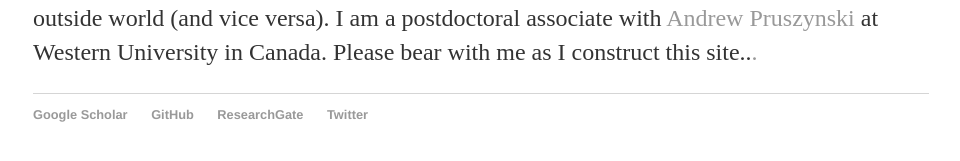
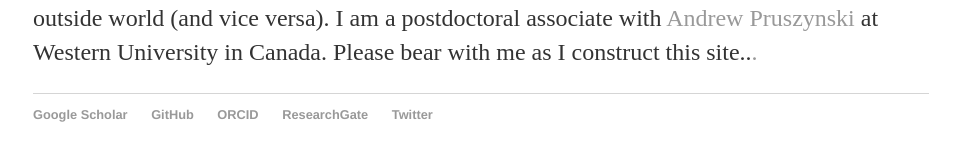
Before and after one commit to sreschechtko/sreschechtko.github.io, a Jekyll site: the page built from index.html, in a window 1280 px wide. Shown: the part 210-371 px from the top of the page, without its empty margins (159-1119 px from the left). Built offline with Jekyll 4.4.1, drawn with Linux system fonts in a browser that asks for light colours.

Commit message:
Update default.html

```diff
--- a/_layouts/default.html
+++ b/_layouts/default.html
@@ -24,6 +24,7 @@
 	    		<ul>
 	        		<li><a href="https://scholar.google.com/citations?user=oxyl3i8AAAAJ&hl=en">Google Scholar</a></li>
 	        		<li><a href="https://github.com/sreschechtko">GitHub</a></li>
+				<li><a href="https://orcid.org/0000-0003-1025-4533">ORCID</a></li>
 				<li><a href="https://www.researchgate.net/profile/Sasha_Reschechtko">ResearchGate</a></li>
 				<li><a href="https://twitter.com/res_chetko">Twitter</a></li>
 				</ul>
```
